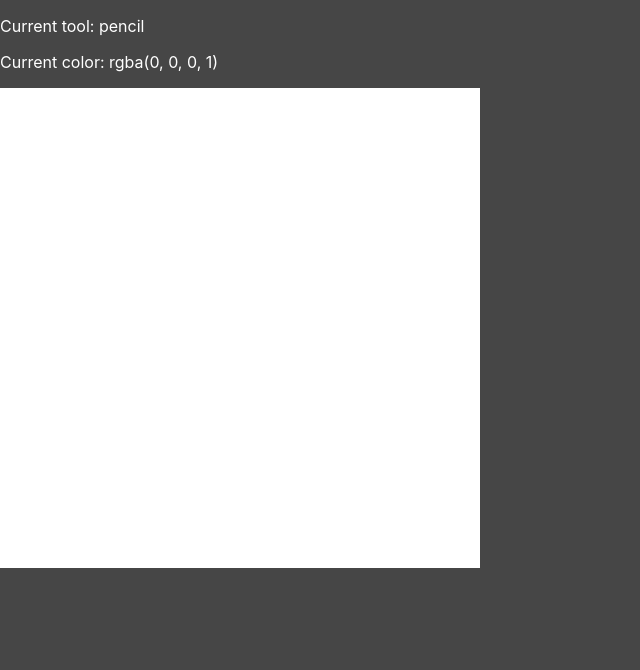
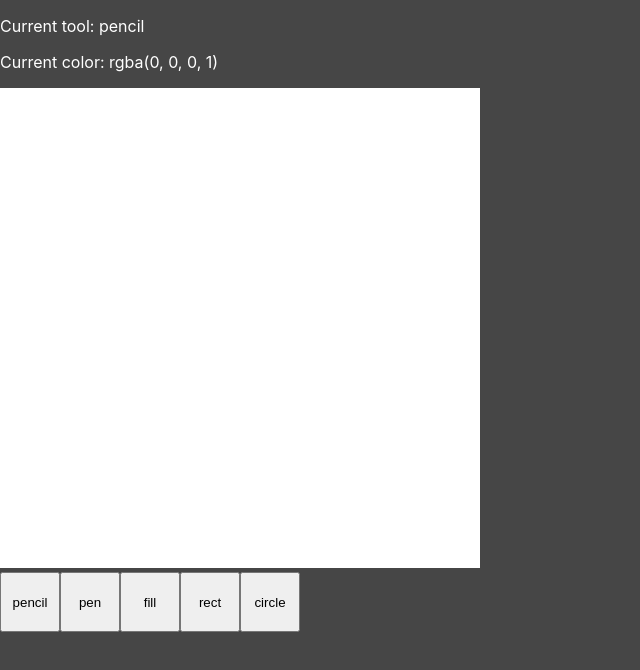
Before and after one commit to Microwave-WYB/pixel_art, a React (Create React App) app: page / in a window 1280 px wide. Shown: the top 670 px of the page, without its empty margins (0-640 px from the left). Built offline with nearby package versions, Linux system fonts and the light colour scheme.

Commit message:
Add toolbox

```diff
--- a/src/App.jsx
+++ b/src/App.jsx
@@ -5,6 +5,7 @@ import "./styles/App.css";
 
 import ToolContext from "./ToolContext";
 import ColorContext from "./ColorContext";
+import Toolbox from "./Toolbox";
 
 export const PIXEL_WIDTH = 30;
 
@@ -14,6 +15,7 @@ function App() {
   const [color, setColor] = React.useState([0, 0, 0, 1]);
   return (
     <ToolContext.Provider value={{tool, setTool}}>
+    <ColorContext.Provider value={{color, setColor}}>
       <p>Current tool: {tool}</p>
       <p>Current color: {`rgba(${color[0]}, ${color[1]}, ${color[2]}, ${color[3]})`}</p>
       <Board
@@ -21,6 +23,8 @@ function App() {
         numCol={boardSize[1]}
         pixelWidth={PIXEL_WIDTH}
       ></Board>
+      <Toolbox></Toolbox>
+    </ColorContext.Provider>
     </ToolContext.Provider>
   );
 }
--- a/src/Toolbox.jsx
+++ b/src/Toolbox.jsx
@@ -0,0 +1,15 @@
+import React from "react";
+
+const Toolbox = (props) => {
+  return (
+    <div id="toolBox">
+      <button className="tool">pencil</button>
+      <button className="tool">pen</button>
+      <button className="tool">fill</button>
+      <button className="tool">rect</button>
+      <button className="tool">circle</button>
+    </div>
+  );
+}
+
+export default Toolbox;
```
